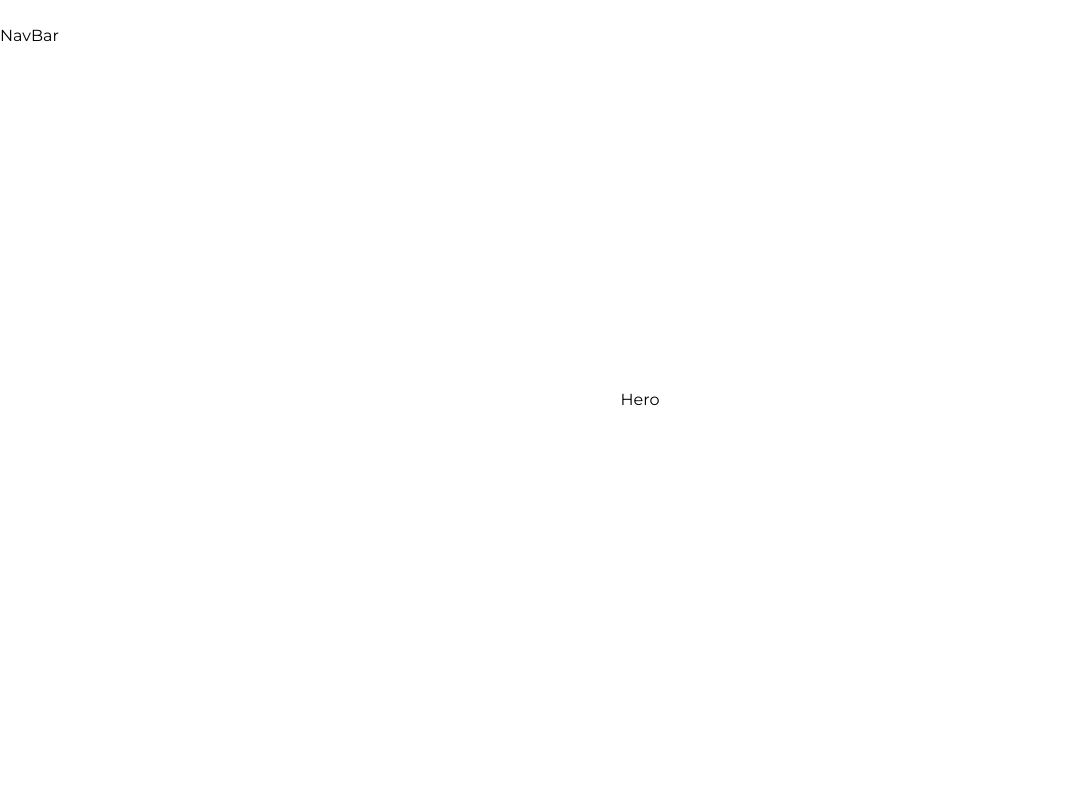
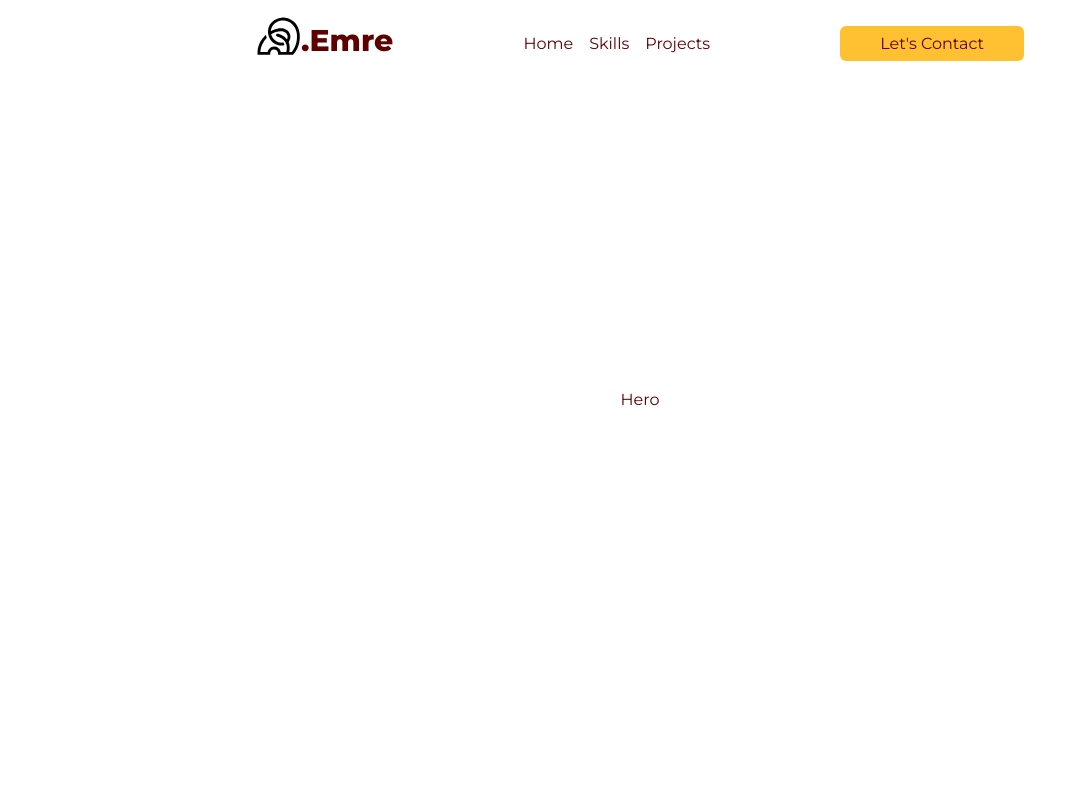
Before and after one commit to emre-ergun/personal-portfolio-website, a React (Vite) app: page / in a window 1280 px wide. Shown: the top 800 px of the page, without its empty margins (0-1086 px from the left). Built offline with nearby package versions, Linux system fonts and the light colour scheme.

Commit message:
sizes changed

```diff
--- a/src/App.tsx
+++ b/src/App.tsx
@@ -34,7 +34,7 @@ function App() {
 
   return (
     <>
-      <div className='font-primary'>
+      <div className='app'>
         <NavBar
           isTopOfPage={isTopOfPage}
           selectedPage={selectedPage}
--- a/src/components/Footer.tsx
+++ b/src/components/Footer.tsx
@@ -1,5 +1,5 @@
 const Footer = () => {
-  return <div>Footer</div>;
+  return <div className="font-secondry text-xs py-2 bg-secondary-400 flex justify-center items-center">Copyrigt&copy;EngramSoft 2024</div>;
 };
 
 export default Footer;
--- a/src/components/NavBar.tsx
+++ b/src/components/NavBar.tsx
@@ -1,4 +1,5 @@
 import { SelectedPage } from '@/shared/types';
+import AnchorLink from 'react-anchor-link-smooth-scroll';
 
 type NavBarProp = {
   isTopOfPage: boolean;
@@ -9,10 +10,67 @@ type NavBarProp = {
 const NavBar = ({ isTopOfPage }: NavBarProp) => {
   const navBarBackground = isTopOfPage ? '' : 'bg-primary-100 drop-shadow';
   return (
-    <div
-      className={`${navBarBackground} flex items-center justify-between fixed top-0 z-30 w-full py-6`}
-    >
-      NavBar
+    <div className={`${navBarBackground} fixed top-0 z-30 w-full py-4`}>
+      <div className="flex items-end justify-between mx-auto px-4 md:px-0 md:w-5/6 lg:w-3/5">
+        <div className='flex items-end'>
+          <svg
+            version="1.0"
+            xmlns="http://www.w3.org/2000/svg"
+            viewBox="0 0 564.000000 502.000000"
+            preserveAspectRatio="xMidYMid meet"
+            className="h-10"
+          >
+            <g
+              transform="translate(0.000000,502.000000) scale(0.100000,-0.100000)"
+              stroke="none"
+            >
+              <path
+                d="M3199 4810 c-467 -42 -903 -248 -1219 -577 -183 -190 -306 -390 -385
+                  -626 -195 -582 -67 -1229 337 -1712 152 -181 292 -289 531 -405 280 -137 573
+                  -198 825 -172 118 12 257 43 274 60 15 15 -27 156 -68 232 -54 98 -47 94 -155
+                  76 -169 -29 -339 -15 -516 43 -372 122 -633 343 -803 681 -39 78 -110 268
+                  -110 295 0 37 371 228 585 302 223 76 395 107 605 108 250 0 386 -38 570 -160
+                  184 -122 299 -333 300 -545 0 -75 -31 -212 -60 -270 -19 -38 -40 -53 -40 -29
+                  0 6 -48 60 -107 120 -237 243 -519 414 -873 528 -188 60 -243 61 -311 4 -85
+                  -72 -76 -227 16 -282 16 -10 77 -33 135 -51 129 -39 302 -109 389 -157 186
+                  -103 371 -259 487 -412 78 -103 174 -293 208 -413 73 -254 74 -567 3 -878
+                  l-12 -55 -349 0 -349 0 -22 70 c-107 347 -442 595 -802 595 -237 0 -437 -84
+                  -608 -255 -102 -102 -162 -197 -205 -328 l-28 -82 -443 0 -444 0 3 65 c9 180
+                  67 452 143 664 49 139 173 392 254 521 76 121 205 289 310 405 63 70 85 100
+                  81 115 -3 11 -20 63 -40 116 -19 53 -40 125 -46 160 -7 35 -14 70 -16 77 -9
+                  30 -244 -210 -405 -413 -323 -408 -542 -913 -620 -1425 -22 -147 -37 -497 -25
+                  -593 l7 -57 792 2 792 3 5 150 c5 148 5 151 42 228 64 134 185 236 323 272
+                  208 54 425 -36 540 -225 49 -81 65 -148 72 -297 l6 -133 930 0 930 0 37 39
+                  c380 400 643 918 759 1500 145 721 80 1410 -183 1946 -133 270 -289 479 -494
+                  658 -435 380 -995 566 -1553 517z m342 -360 c790 -86 1394 -664 1553 -1485 37
+                  -194 48 -319 48 -540 0 -531 -123 -1037 -354 -1463 -73 -135 -126 -214 -231
+                  -351 l-77 -101 -152 0 -151 0 7 42 c3 24 13 79 21 123 22 112 31 435 16 560
+                  -17 141 -45 272 -86 391 -19 56 -35 107 -35 113 0 6 20 41 44 78 238 369 245
+                  796 21 1145 -59 91 -196 228 -293 292 -85 56 -244 136 -317 160 -142 45 -245
+                  59 -450 60 -166 1 -220 -3 -320 -22 -267 -49 -522 -136 -775 -264 -74 -37
+                  -136 -68 -137 -68 -10 0 0 115 16 198 84 431 357 773 786 981 259 126 581 182
+                  866 151z"
+              />
+            </g>
+          </svg>
+          <h1 className='text-3xl font-extrabold leading-none align-text-bottom'>.Emre</h1>
+        </div>
+        <div className="hidden lg:block">
+          <div className="flex gap-4 items-center justify-center">
+            <AnchorLink href="#hero">Home</AnchorLink>
+            <AnchorLink href="#skills">Skills</AnchorLink>
+            <AnchorLink href="#projects">Projects</AnchorLink>
+          </div>
+        </div>
+        <div className="hidden lg:block">
+          <AnchorLink
+            className="rounded-md bg-secondary-500 cursor-pointer px-10 py-2 hover:bg-primary-500 hover:text-white"
+            href="#contact"
+          >
+            Let&apos;s Contact
+          </AnchorLink>
+        </div>
+      </div>
     </div>
   );
 };
--- a/src/index.css
+++ b/src/index.css
@@ -3,3 +3,13 @@
 @tailwind base;
 @tailwind components;
 @tailwind utilities;
+
+html,
+body,
+#root,
+.app {
+    height: 100%;
+    width: 100%;
+    font-family: 'Montserrat', sans-serif;
+    @apply text-gray-500
+}
--- a/src/layouts/SectionLayout.tsx
+++ b/src/layouts/SectionLayout.tsx
@@ -6,7 +6,11 @@ type Props = {
 };
 
 const SectionLayout = ({ id, children }: Props) => {
-  return <section id={id}>{children}</section>;
+  return (
+    <section id={id} className="w-full">
+      <div className=' relative mx-auto px-4 md:px-0 md:w-5/6 lg:w-3/5'>{children}</div>
+    </section>
+  );
 };
 
 export default SectionLayout;
```
